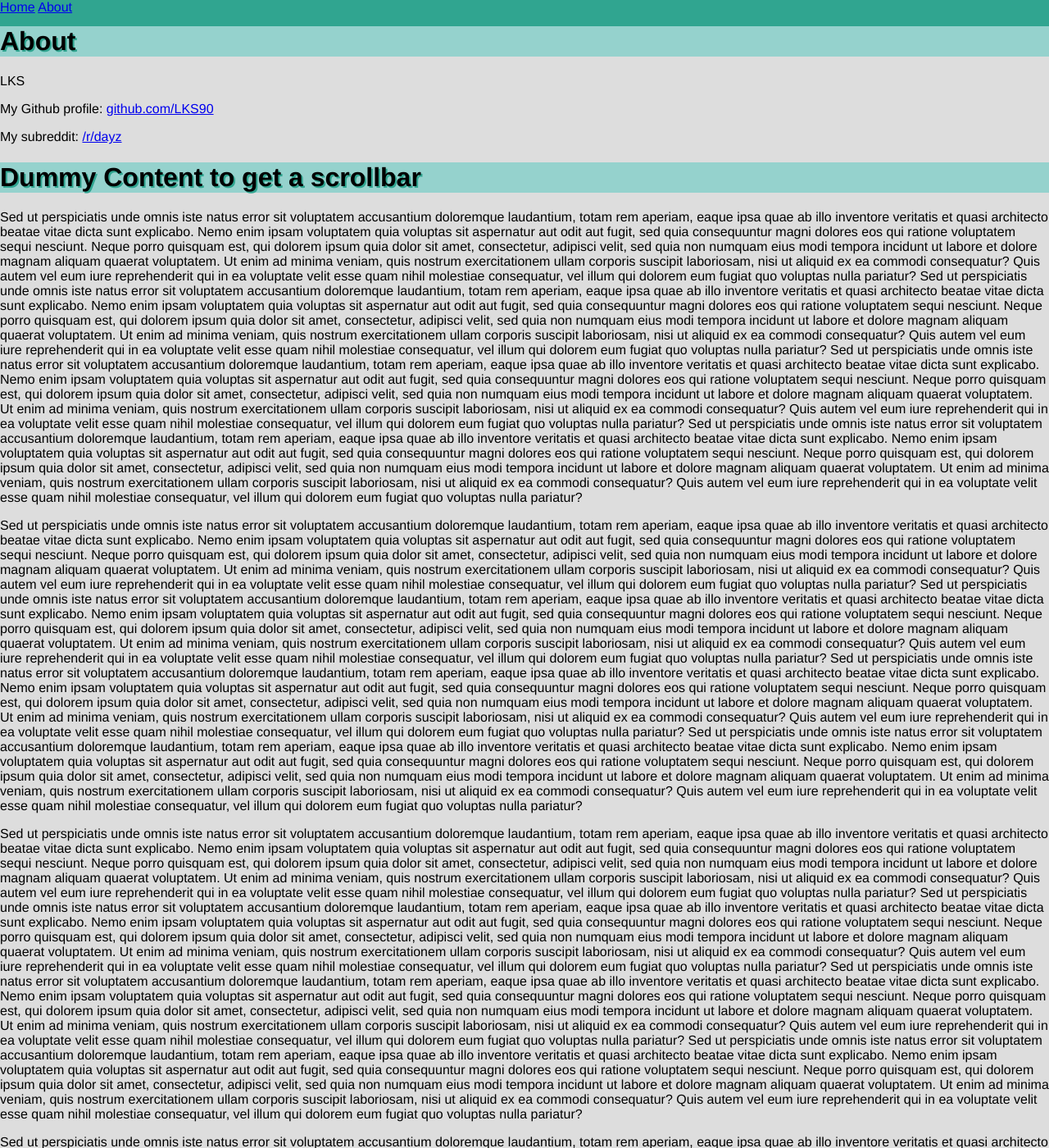
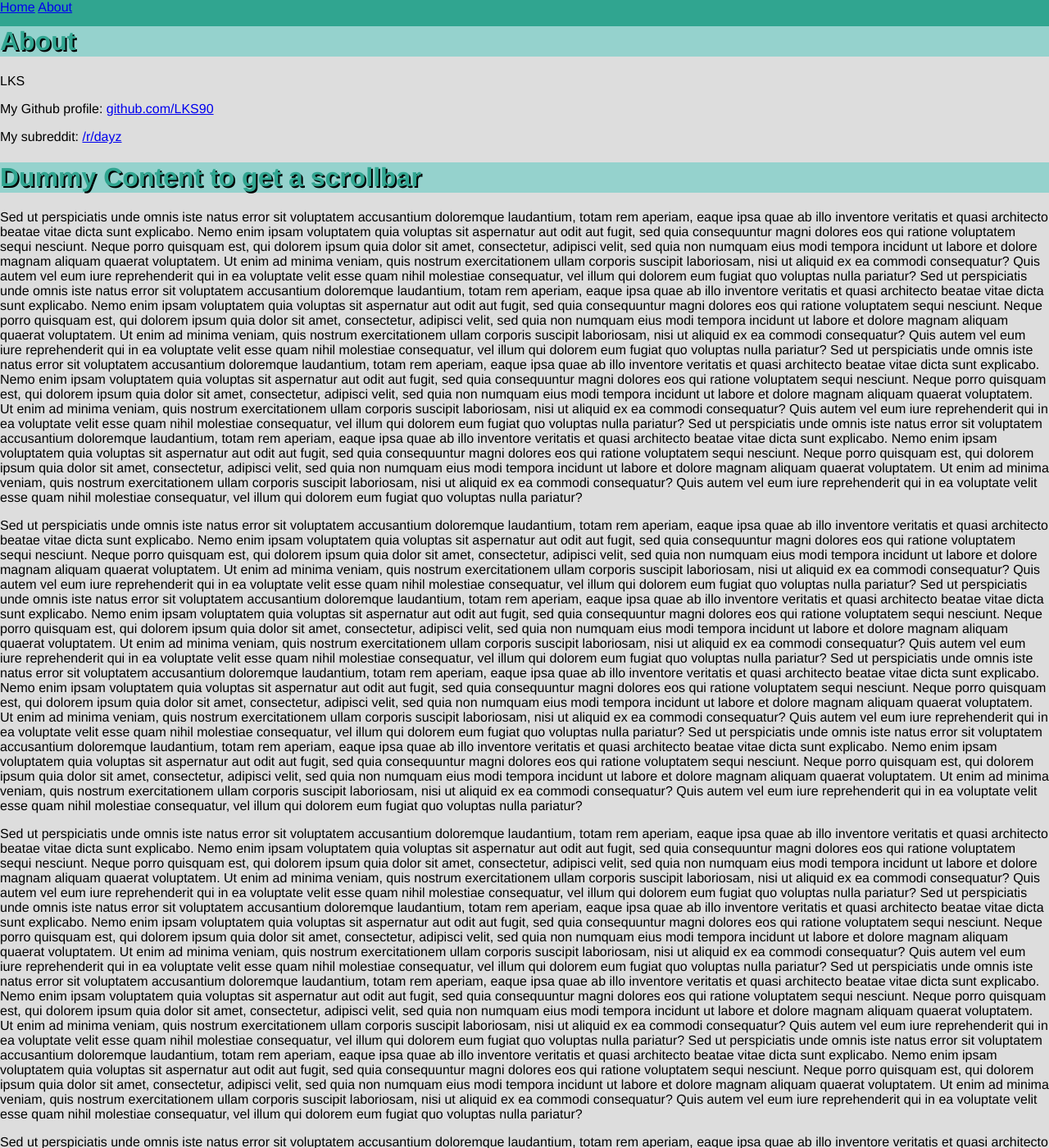
Before and after one commit to LKS90/LKS90.github.io, a Jekyll site: the page built from about/index.html, in a window 1280 px wide and 1400 px high. Shown: the whole window at 82% size. Built offline with Jekyll 4.4.1, drawn with Linux system fonts in a browser that asks for light colours.

Commit message:
Update main.css

```diff
--- a/css/main.css
+++ b/css/main.css
@@ -3,8 +3,9 @@ html, body {
     padding: 0;
 }
 h1 {
-    text-shadow: 2px 2px #30a590;
+    text-shadow: 2px 2px #000000;
     background-color: #95d2cd;
+    color: #30a590;
 }
 .outer {
     position: relative;
```
